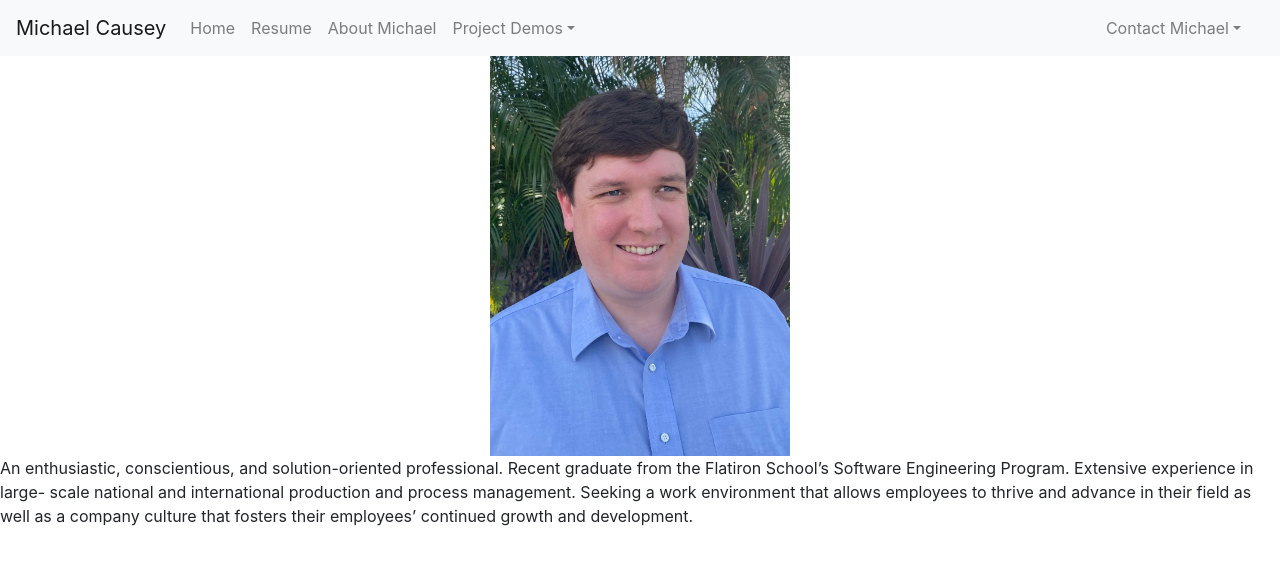
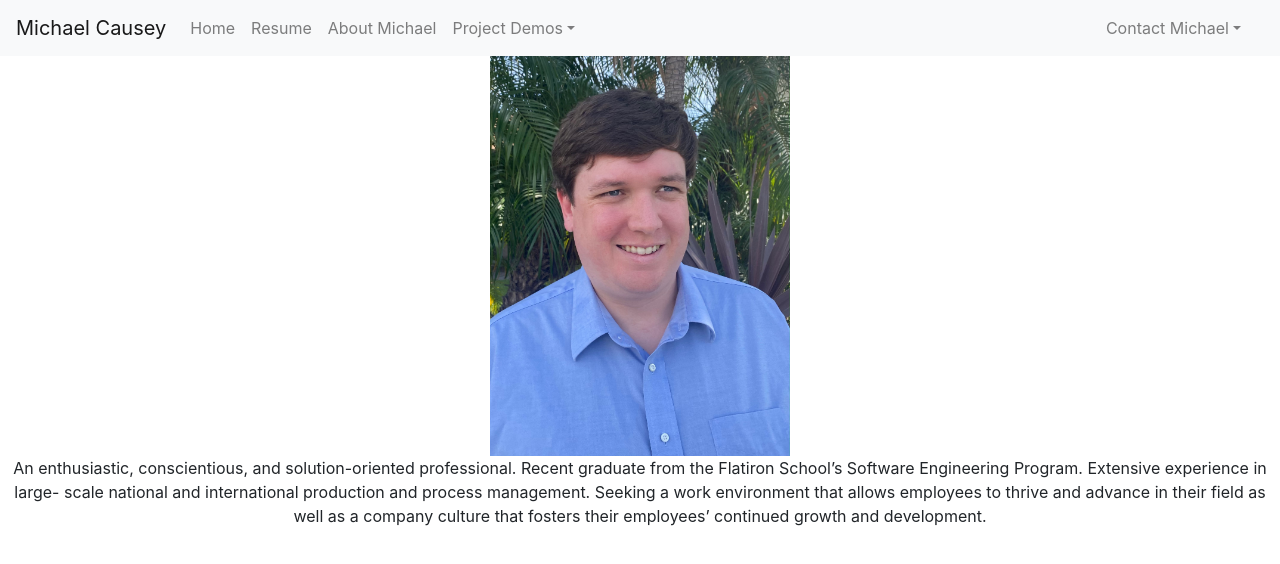
Before and after one commit to cauz825/portfolio-site, a React (Create React App) app: page /about in a window 1280 px wide. Shown: the top 564 px of the page. Built offline with nearby package versions, Linux system fonts and the light colour scheme.

Commit message:
centered text on about page

```diff
--- a/src/Components/About.js
+++ b/src/Components/About.js
@@ -4,10 +4,12 @@ import headshot from '../Images/headshot.jpg'
 function About() {
     return(
         <div>
-            <center><img src={headshot} alt='' width='300' ></img></center>
-            <p>
-            An enthusiastic, conscientious, and solution-oriented professional. Recent graduate from the Flatiron School’s Software Engineering Program. Extensive experience in large- scale national and international production and process management. Seeking a work environment that allows employees to thrive and advance in their field as well as a company culture that fosters their employees’ continued growth and development.
-            </p>
+            <center>
+                <img src={headshot} alt='' width='300' ></img>
+                <p>
+                An enthusiastic, conscientious, and solution-oriented professional. Recent graduate from the Flatiron School’s Software Engineering Program. Extensive experience in large- scale national and international production and process management. Seeking a work environment that allows employees to thrive and advance in their field as well as a company culture that fosters their employees’ continued growth and development.
+                </p>
+            </center>
         </div>
     )
 
```
